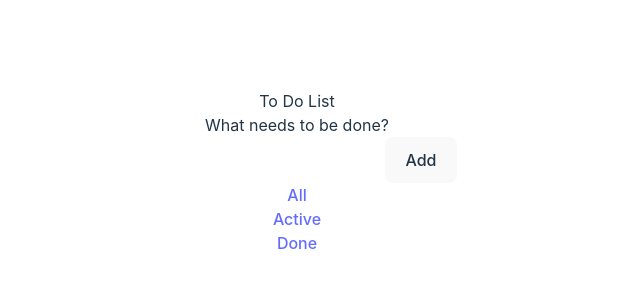
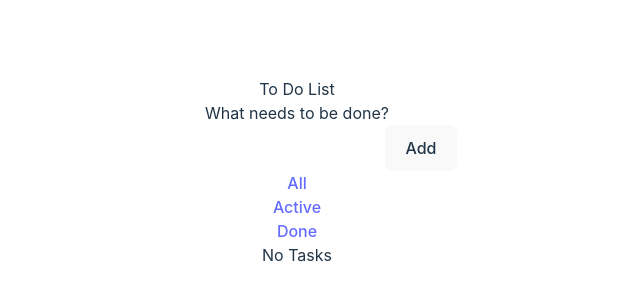
Before and after one commit to kiransoni222/to-do-list, a React (Vite) app: page / in a window 1280 px wide. Shown: the part 228-528 px from the top of the page, without its empty margins (343-983 px from the left). Built offline with nearby package versions, Linux system fonts and the light colour scheme.

Commit message:
No task message

```diff
--- a/src/components/ToDo.tsx
+++ b/src/components/ToDo.tsx
@@ -68,16 +68,18 @@ const ToDo: React.FC = () => {
             );
           })}
         </ul>
+        <div className="p-4 max-w-lg rounded border border-gray-400 divide-gray-100">
           {totalItems ? (
-          <div className="p-4 max-w-lg rounded border border-gray-400 divide-gray-100">
+            <>
               <div className="text-left mb-3 font-bold">
                 {totalItems} {totalItems === 1 ? "task" : "tasks"}
               </div>
               <ToDoList todoListItems={filteredTodos()} />
+            </>
+          ) : (
+            <>No Tasks</>
+          )}
         </div>
-        ) : (
-          <></>
-        )}
       </div>
     </>
   );
```
Lines whose indentation alone changed are shown as unchanged.
